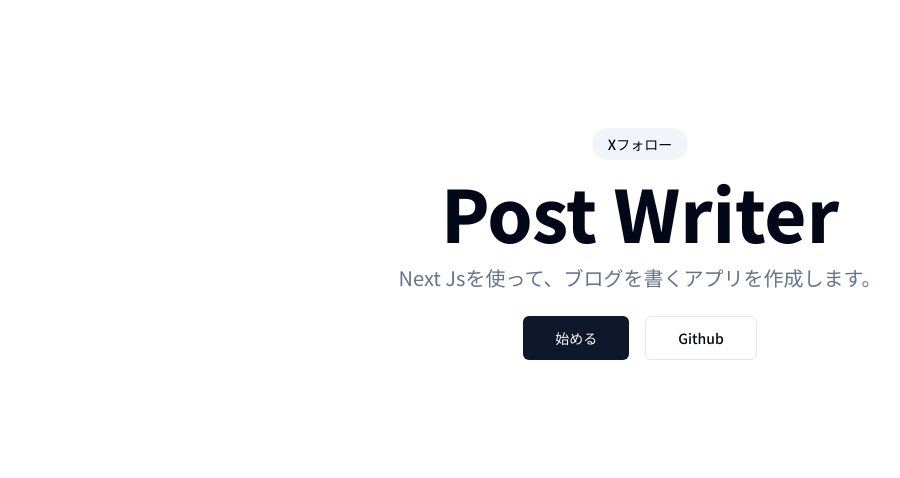
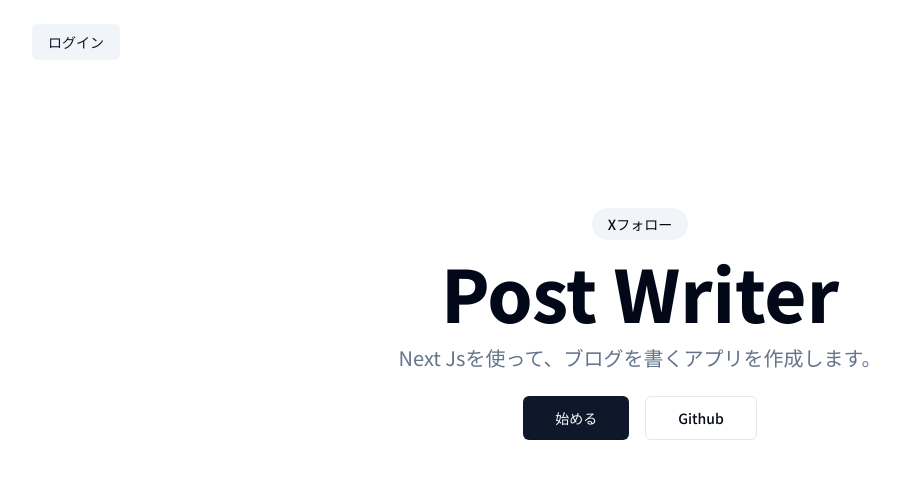
Before and after one commit to Morioka-Ryosuke06/next-study, a Next.js app: page / in a window 1280 px wide. Shown: the top 478 px of the page, without its empty margins (0-900 px from the left). Built offline with nearby package versions, Linux system fonts and the light colour scheme.

Commit message:
add header

```diff
--- /dev/null
+++ b/app/(marketing)/layout.tsx
@@ -0,0 +1,20 @@
+import Link from 'next/link';
+import { cn } from '@/lib/utils';
+import { buttonVariants } from '@/components/ui/button';
+
+export default function MarketingLayout({ children }: { children: React.ReactNode }) {
+  return (
+    <div>
+      <header className="bg-background container z-40">
+        <div className="h-20 py-6">
+          <nav>
+            <Link href={'/login'} className={cn(buttonVariants({ variant: 'secondary', size: 'sm' }), 'px-4')}>
+              ログイン
+            </Link>
+          </nav>
+        </div>
+      </header>
+      <main>{children}</main>
+    </div>
+  );
+}
```
